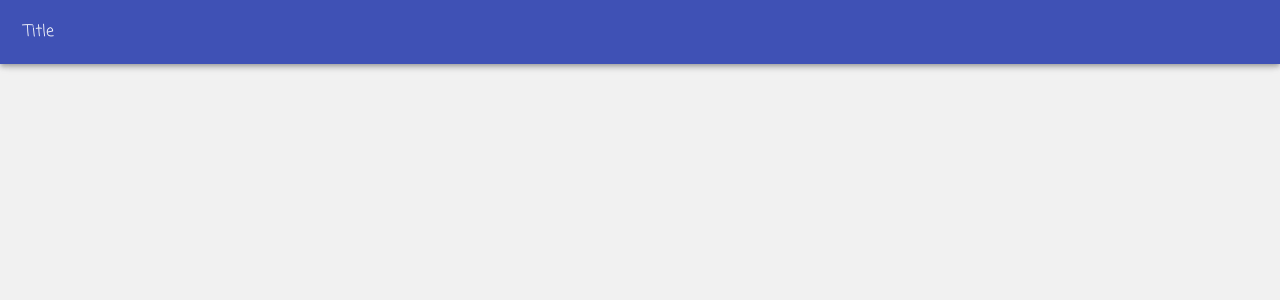
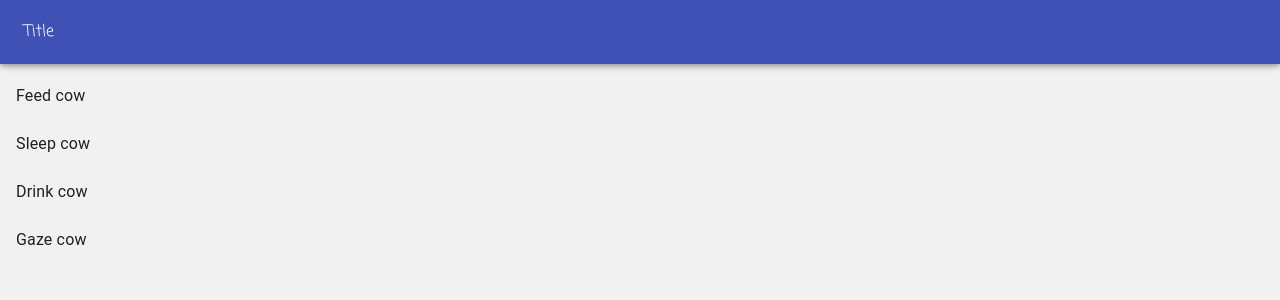
Before and after one commit to rafiurrafi/react-bootcamp, a React (Create React App) app: page / in a window 1280 px wide. Shown: the top 300 px of the page. Built offline with nearby package versions, Linux system fonts and the light colour scheme.

Commit message:
display todo list item

```diff
--- a/src/todo/todoApp.jsx
+++ b/src/todo/todoApp.jsx
@@ -2,6 +2,7 @@ import React from "react";
 import { withStyles } from "@material-ui/core/styles";
 import Paper from "@material-ui/core/Paper";
 import { AppBar, Toolbar, Typography } from "@material-ui/core";
+import TodoList from "./todoList";
 const styles = (theme) => ({
   toolbarMargin: theme.mixins.toolbar,
 });
@@ -23,7 +24,7 @@ const TodoApp = (props) => {
         </Toolbar>
       </AppBar>
       <div className={classes.toolbarMargin} />
-      {/* <TodoList /> */}
+      <TodoList />
     </Paper>
   );
 };
--- /dev/null
+++ b/src/todo/todoList.jsx
@@ -0,0 +1,25 @@
+import React, { useState } from "react";
+import List from "@material-ui/core/List";
+import ListItem from "@material-ui/core/ListItem";
+import ListItemIcon from "@material-ui/core/ListItemIcon";
+import ListItemText from "@material-ui/core/ListItemText";
+const initialTodos = [
+  { _id: 1, task: "Feed cow", completed: false },
+  { _id: 2, task: "Sleep cow", completed: false },
+  { _id: 3, task: "Drink cow", completed: false },
+  { _id: 4, task: "Gaze cow", completed: false },
+];
+const TodoList = (props) => {
+  const [todos, setTodos] = useState(initialTodos);
+  return (
+    <List>
+      {todos.map((todo) => (
+        <ListItem key={todo._id}>
+          <ListItemText>{todo.task}</ListItemText>
+        </ListItem>
+      ))}
+    </List>
+  );
+};
+
+export default TodoList;
```
